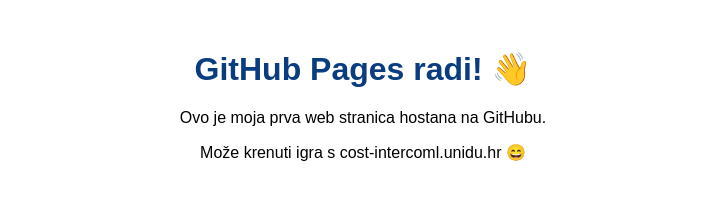
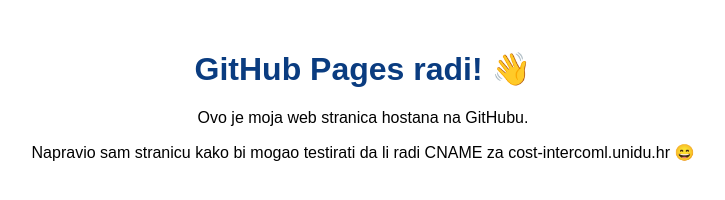
Before and after one commit to croskiper/tihi, a plain HTML site: page index.html in a window 1280 px wide. Shown: the whole page, without its empty margins (277-1002 px from the left). Drawn offline with Linux system fonts and the light colour scheme.

Commit message:
Update index.html

```diff
--- a/index.html
+++ b/index.html
@@ -10,7 +10,7 @@
 </head>
 <body>
   <h1>GitHub Pages radi! 👋</h1>
-  <p>Ovo je moja prva web stranica hostana na GitHubu.</p>
-  <p>Može krenuti igra s cost-intercoml.unidu.hr 😄</p>
+  <p>Ovo je moja  web stranica hostana na GitHubu.</p>
+  <p>Napravio sam stranicu kako bi mogao testirati da li radi CNAME za cost-intercoml.unidu.hr 😄</p>
 </body>
 </html>
```
